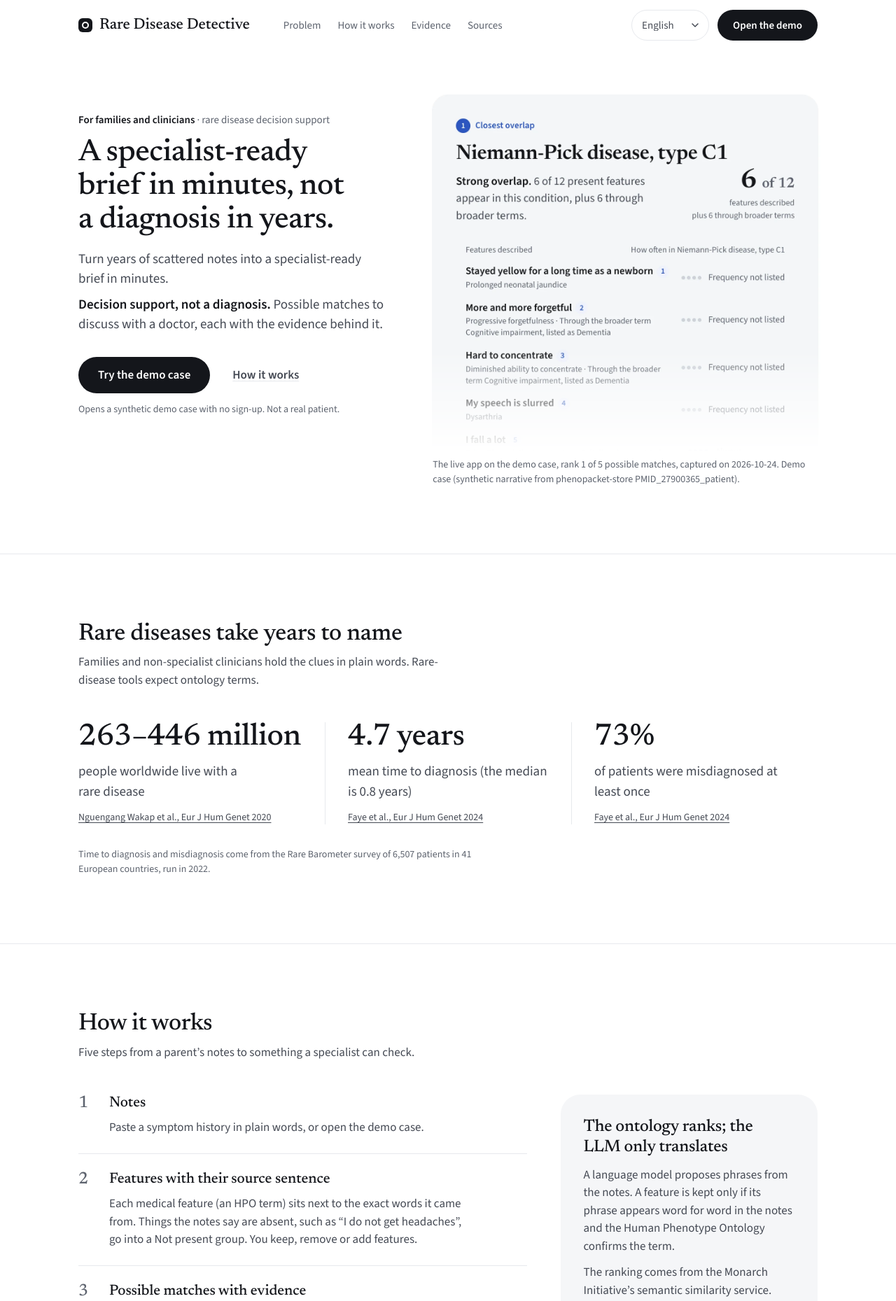
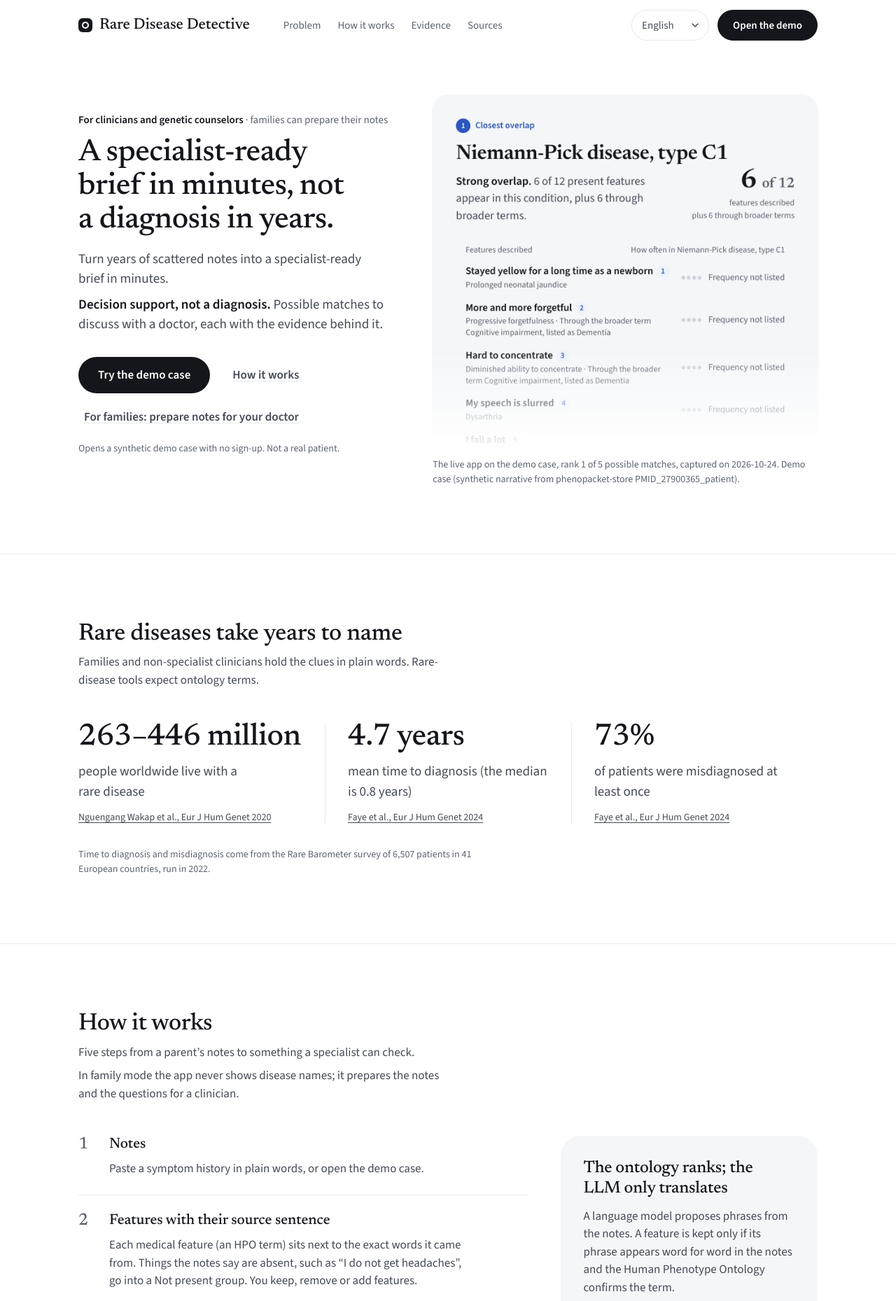
Before and after one commit to Ian18858863/hackachusetts-2026, a React (Vite) app in the folder landing/: page / in a window 1280 px wide. Shown: the top 1859 px of the page at 70% size. Built offline with nearby package versions, Linux system fonts and the light colour scheme.

Commit message:
Position the landing for clinicians and add the family entry point (T30b)

```diff
--- a/landing/src/App.tsx
+++ b/landing/src/App.tsx
@@ -13,6 +13,7 @@
   STAT_CITES,
   STUDY_CITES,
   demoHref,
+  familyHref,
 } from './content';
 import { LOCALES, LOCALE_META, parseLocale, useLocale, useT } from './i18n';
 import commonMessages from './i18n/messages/common.ts';
@@ -100,6 +101,7 @@
   const tc = useT(commonMessages);
   const { locale } = useLocale();
   const href = useDemoHref();
+  const familyLink = familyHref(locale);
   return (
     <section className="hero" aria-labelledby="hero-title">
       <div className="wrap hero-in">
@@ -120,6 +122,9 @@
             </a>
             <a className="link-quiet" href="#how">
               {t('howLink')}
+            </a>
+            <a className="link-quiet" href={familyLink}>
+              {t('familyCta')}
             </a>
           </div>
           <p className="demo-note">{t('demoNote')}</p>
@@ -203,6 +208,7 @@
       <div className="wrap">
         <h2 id="how-title">{t('howTitle')}</h2>
         <p className="dek">{t('howDek')}</p>
+        <p className="dek">{t('howFamily')}</p>
         <div className="how">
           <ol className="steps">
             {STEP_KEYS.map(([titleKey, bodyKey], i) => (
--- a/landing/src/content.ts
+++ b/landing/src/content.ts
@@ -10,6 +10,16 @@
 /** DEMO_HREF in English; other languages add &lang=<code> so the app opens in the same language. */
 export function demoHref(locale: string): string {
   return locale === 'en' ? DEMO_HREF : `${DEMO_HREF}&lang=${encodeURIComponent(locale)}`;
+}
+
+/**
+ * The family entry point (T30): the same demo case in the app's family mode, which never
+ * shows disease names. Other languages add &lang=<code>, as for DEMO_HREF.
+ */
+export const FAMILY_HREF = `${DEMO_HREF}&audience=family`;
+
+export function familyHref(locale: string): string {
+  return locale === 'en' ? FAMILY_HREF : `${FAMILY_HREF}&lang=${encodeURIComponent(locale)}`;
 }
 
 export const REPO_URL = 'https://github.com/Ian18858863/hackachusetts-2026';
--- a/landing/src/i18n/messages/landing.ts
+++ b/landing/src/i18n/messages/landing.ts
@@ -25,13 +25,14 @@
     openDemo: 'Open the demo',
     openDemoShort: 'Demo',
 
-    kickerLead: 'For families and clinicians',
-    kickerRest: ' · rare disease decision support',
+    kickerLead: 'For clinicians and genetic counselors',
+    kickerRest: ' · families can prepare their notes',
     heroTitle: 'A specialist-ready brief in minutes, not a diagnosis in years.',
     heroLede: 'Turn years of scattered notes into a specialist-ready brief in minutes.',
     heroSafetyRest: ' Possible matches to discuss with a doctor, each with the evidence behind it.',
     tryDemo: 'Try the demo case',
     howLink: 'How it works',
+    familyCta: 'For families: prepare notes for your doctor',
     demoNote: 'Opens a synthetic demo case with no sign-up. Not a real patient.',
     proofAlt:
       "Screenshot of the app's Possible matches step for a demo case, not a real patient. Rank 1 of 5 possible matches is Niemann-Pick disease, type C1, with strong overlap: 6 of 12 present features described, plus 6 through broader terms. Each feature is listed in plain words with its HPO term and how often it occurs in the condition, for example Frequency not listed.",
@@ -51,6 +52,8 @@
 
     howTitle: 'How it works',
     howDek: 'Five steps from a parent’s notes to something a specialist can check.',
+    howFamily:
+      'In family mode the app never shows disease names; it prepares the notes and the questions for a clinician.',
     step1Title: 'Notes',
     step1Body: 'Paste a symptom history in plain words, or open the demo case.',
     step2Title: 'Features with their source sentence',
@@ -108,13 +111,14 @@
       openDemo: '打开演示',
       openDemoShort: '演示',
 
-      kickerLead: '面向家庭和临床医生',
-      kickerRest: ' · 罕见病决策辅助',
+      kickerLead: '面向临床医生和遗传咨询师',
+      kickerRest: ' · 家庭也可以整理自己的症状描述',
       heroTitle: '几分钟内备好专科医生简报，而不是多年后才等来诊断。',
       heroLede: '把多年零散的症状描述，在几分钟内整理成一份可交给专科医生的简报。',
       heroSafetyRest: '列出可与医生讨论的可能匹配，并附上每一项背后的证据。',
       tryDemo: '试用演示病例',
       howLink: '工作原理',
+      familyCta: '家庭使用：为医生整理症状描述',
       demoNote: '打开一个合成的演示病例，无需注册。并非真实患者。',
       proofAlt:
         '应用“可能匹配”步骤的截图，使用的是演示病例，并非真实患者。5 个可能匹配中排名第 1 的是 Niemann-Pick disease, type C1，重叠程度为 strong：已描述的 12 个存在特征中 6 个直接匹配，另有 6 个通过更宽泛的术语匹配。每个特征都以通俗语言列出，并附有其 HPO 术语以及它在该疾病中的出现频率，例如 Frequency not listed。',
@@ -132,6 +136,7 @@
 
       howTitle: '工作原理',
       howDek: '从家长的症状描述到专科医生可以核查的内容，共五步。',
+      howFamily: '在家庭模式下，应用从不显示疾病名称，只为临床医生整理症状描述和要问的问题。',
       step1Title: '症状描述',
       step1Body: '用日常语言粘贴症状经过，或打开演示病例。',
       step2Title: '特征及其原句',
@@ -187,13 +192,14 @@
       openDemo: 'デモを開く',
       openDemoShort: 'デモ',
 
-      kickerLead: 'ご家族と臨床医のために',
-      kickerRest: ' · 希少疾患の意思決定支援',
+      kickerLead: '臨床医と遺伝カウンセラーのために',
+      kickerRest: ' · ご家族は記録を準備できます',
       heroTitle: '何年もかかる診断ではなく、数分で専門医向けサマリーを。',
       heroLede: '何年分もの散らばった記録を、数分で専門医向けサマリーにまとめます。',
       heroSafetyRest: '医師と相談するための一致候補を、それぞれの根拠とともに示します。',
       tryDemo: 'デモ症例を試す',
       howLink: '仕組み',
+      familyCta: 'ご家族の方へ：医師に渡す記録を準備する',
       demoNote: '登録不要で、合成のデモ症例が開きます。実在の患者ではありません。',
       proofAlt:
         'アプリの「一致候補」ステップのスクリーンショット。デモ症例で、実在の患者ではありません。5 件の一致候補のうち 1 位は Niemann-Pick disease, type C1 で、重なりは strong です。記載された 12 個の特徴のうち 6 個が一致し、さらに 6 個がより広い用語を通じて一致しています。各特徴は平易な言葉で、HPO 用語とその疾患での頻度（例：Frequency not listed）とともに表示されています。',
@@ -213,6 +219,7 @@
 
       howTitle: '仕組み',
       howDek: '保護者の記録から、専門医が確認できる形になるまでの 5 つのステップ。',
+      howFamily: 'ご家族向けモードでは、アプリは疾患名を一切表示せず、臨床医のために記録と質問を準備します。',
       step1Title: '症状の記録',
       step1Body: '症状の経過を普段の言葉で貼り付けるか、デモ症例を開きます。',
       step2Title: '特徴と元の文',
@@ -269,13 +276,14 @@
       openDemo: 'Abrir la demostración',
       openDemoShort: 'Demo',
 
-      kickerLead: 'Para familias y profesionales clínicos',
-      kickerRest: ' · apoyo a la decisión en enfermedades raras',
+      kickerLead: 'Para profesionales clínicos y asesores genéticos',
+      kickerRest: ' · las familias pueden preparar sus notas',
       heroTitle: 'Un resumen para el especialista en minutos, no un diagnóstico en años.',
       heroLede: 'Convierta años de notas dispersas en un resumen para el especialista en minutos.',
       heroSafetyRest: ' Posibles coincidencias para comentar con un médico, cada una con la evidencia que la respalda.',
       tryDemo: 'Probar el caso de demostración',
       howLink: 'Cómo funciona',
+      familyCta: 'Para familias: prepare notas para su médico',
       demoNote: 'Abre un caso de demostración sintético, sin registro. No es un paciente real.',
       proofAlt:
         'Captura de pantalla del paso Possible matches (posibles coincidencias) de la aplicación con un caso de demostración, no un paciente real. La coincidencia 1 de 5 es Niemann-Pick disease, type C1, con solapamiento strong (fuerte): 6 de 12 rasgos presentes descritos, más 6 a través de términos más amplios. Cada rasgo aparece en palabras sencillas con su término HPO y con qué frecuencia se presenta en la enfermedad, por ejemplo Frequency not listed.',
@@ -295,6 +303,8 @@
 
       howTitle: 'Cómo funciona',
       howDek: 'Cinco pasos desde las notas de una madre o un padre hasta algo que un especialista puede comprobar.',
+      howFamily:
+        'En el modo para familias, la aplicación nunca muestra nombres de enfermedades; prepara las notas y las preguntas para un profesional clínico.',
       step1Title: 'Notas',
       step1Body: 'Pegue un historial de síntomas en palabras sencillas o abra el caso de demostración.',
       step2Title: 'Rasgos con su frase de origen',
@@ -352,13 +362,14 @@
       openDemo: '데모 열기',
       openDemoShort: '데모',
 
-      kickerLead: '가족과 임상의를 위한',
-      kickerRest: ' · 희귀질환 의사결정 지원',
+      kickerLead: '임상의와 유전 상담사를 위한',
+      kickerRest: ' · 가족은 기록을 준비할 수 있습니다',
       heroTitle: '몇 년 걸리는 진단이 아니라, 몇 분 만에 전문의용 요약서를.',
       heroLede: '여러 해 동안 흩어진 기록을 몇 분 만에 전문의용 요약서로 정리합니다.',
       heroSafetyRest: ' 의사와 상의할 가능한 일치 항목을 각각의 근거와 함께 보여 줍니다.',
       tryDemo: '데모 사례 사용해 보기',
       howLink: '작동 방식',
+      familyCta: '가족용: 의사에게 전할 기록 준비하기',
       demoNote: '가입 없이 합성 데모 사례가 열립니다. 실제 환자가 아닙니다.',
       proofAlt:
         '데모 사례로 본 앱의 가능한 일치 단계 화면입니다. 실제 환자가 아닙니다. 가능한 일치 5개 중 1위는 Niemann-Pick disease, type C1이며 겹침 정도는 strong입니다. 기술된 특징 12개 중 6개가 일치하고, 6개는 더 넓은 용어를 통해 일치합니다. 각 특징은 쉬운 말로, HPO 용어 및 해당 질환에서 나타나는 빈도(예: Frequency not listed)와 함께 표시됩니다.',
@@ -377,6 +388,7 @@
 
       howTitle: '작동 방식',
       howDek: '부모의 기록에서 전문의가 확인할 수 있는 자료까지, 다섯 단계.',
+      howFamily: '가족 모드에서는 앱이 질환 이름을 전혀 보여 주지 않고, 임상의를 위해 기록과 질문을 준비합니다.',
       step1Title: '증상 기록',
       step1Body: '증상 경과를 일상 언어로 붙여 넣거나 데모 사례를 엽니다.',
       step2Title: '특징과 원래 문장',
@@ -433,13 +445,14 @@
       openDemo: 'Ouvrir la démo',
       openDemoShort: 'Démo',
 
-      kickerLead: 'Pour les familles et les cliniciens',
-      kickerRest: ' · aide à la décision pour les maladies rares',
+      kickerLead: 'Pour les cliniciens et les conseillers en génétique',
+      kickerRest: ' · les familles peuvent préparer leurs notes',
       heroTitle: 'Une synthèse pour le spécialiste en quelques minutes, pas un diagnostic après des années.',
       heroLede: 'Transformez des années de notes éparses en une synthèse pour le spécialiste en quelques minutes.',
       heroSafetyRest: ' Des correspondances possibles à discuter avec un médecin, chacune avec les éléments qui l’appuient.',
       tryDemo: 'Essayer le cas de démonstration',
       howLink: 'Fonctionnement',
+      familyCta: 'Pour les familles : préparer des notes pour votre médecin',
       demoNote: 'Ouvre un cas de démonstration synthétique, sans inscription. Ce n’est pas un vrai patient.',
       proofAlt:
         'Capture d’écran de l’étape Possible matches (correspondances possibles) de l’application, sur un cas de démonstration, pas un vrai patient. La correspondance 1 sur 5 est Niemann-Pick disease, type C1, avec un recoupement strong (fort) : 6 des 12 caractéristiques présentes décrites, plus 6 par des termes plus larges. Chaque caractéristique est indiquée en mots simples avec son terme HPO et sa fréquence dans la maladie, par exemple Frequency not listed.',
@@ -459,6 +472,8 @@
 
       howTitle: 'Fonctionnement',
       howDek: 'Cinq étapes, des notes d’un parent à un document qu’un spécialiste peut vérifier.',
+      howFamily:
+        'En mode famille, l’application n’affiche jamais de noms de maladies ; elle prépare les notes et les questions pour un clinicien.',
       step1Title: 'Notes',
       step1Body: 'Collez un historique des symptômes en mots simples, ou ouvrez le cas de démonstration.',
       step2Title: 'Caractéristiques avec leur phrase source',
```
Also changed, not shown: 1 other file (tests, documents, lock files or other folders).
